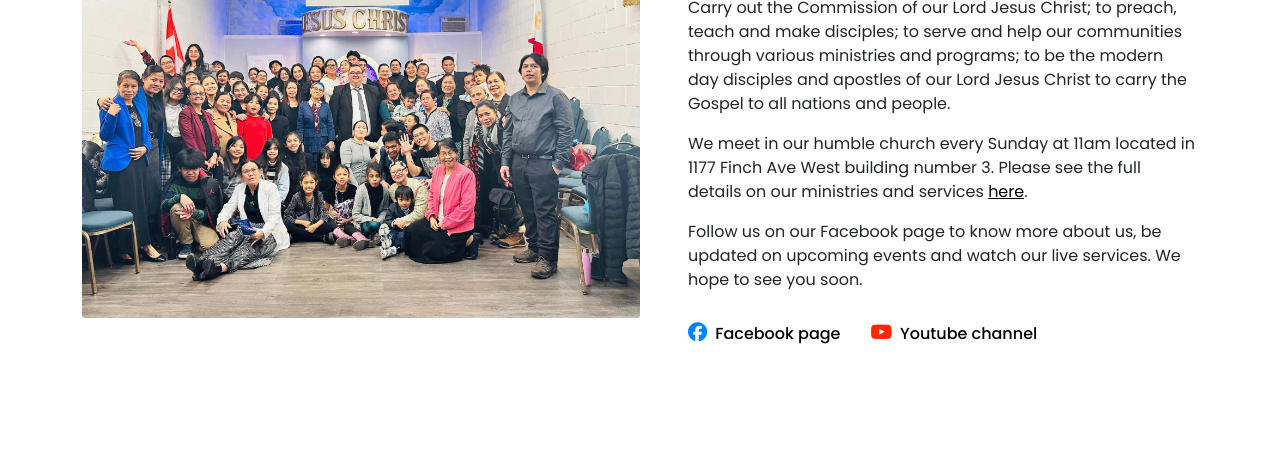
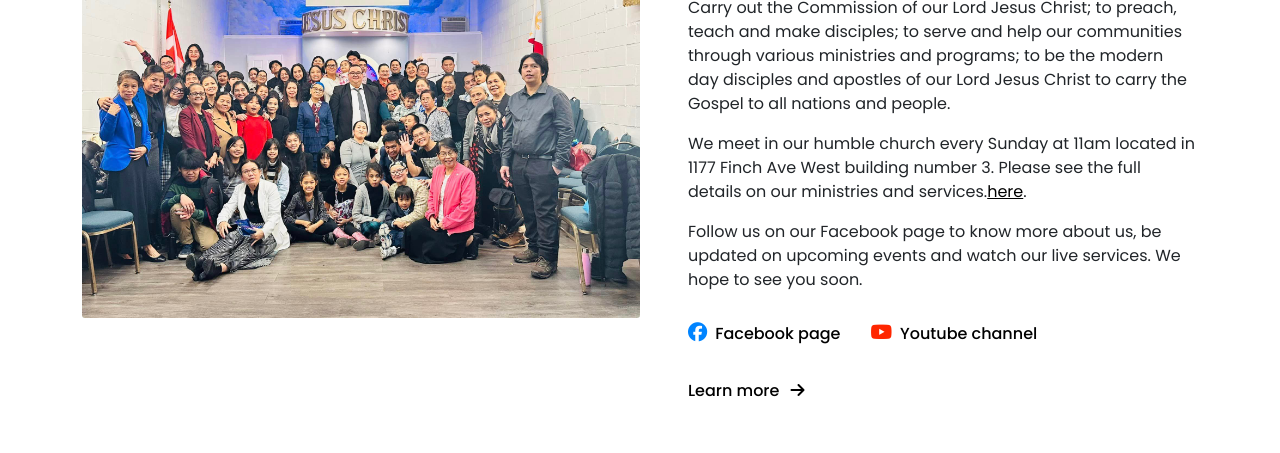
Before and after one commit to joewardperalta/apostolic-sanctuary-of-canada, a Next.js app: page / in a window 1280 px wide. Shown: the part 1000-1453 px from the top of the page. Built offline with nearby package versions, Linux system fonts and the light colour scheme.

Commit message:
Fixed the secondary button in the about section

```diff
--- a/src/pages/index.js
+++ b/src/pages/index.js
@@ -63,7 +63,7 @@ export default function Home() {
                 <p>
                   We meet in our humble church every Sunday at 11am located in
                   1177 Finch Ave West building number 3. Please see the full
-                  details on our ministries and services{" "}
+                  details on our ministries and services.
                   <Link href="/ministries-and-services">here</Link>.
                 </p>
                 <p>
@@ -90,12 +90,13 @@ export default function Home() {
                   </Link>
                 </div>
               </div>
-              <Link href="/about">
-                <Button variant="secondary">
+
+              <Button variant="secondary">
+                <Link href="/about">
                   Learn more
-                  <i className="fa-solid fa-arrow-right"></i>
-                </Button>
-              </Link>
+                  <i className="icon fa-solid fa-arrow-right"></i>
+                </Link>
+              </Button>
             </Col>
             <Col className="photo me-lg-5" lg={6}>
               <img src="/church-family.jpg" alt="apostolic church family" />
```
